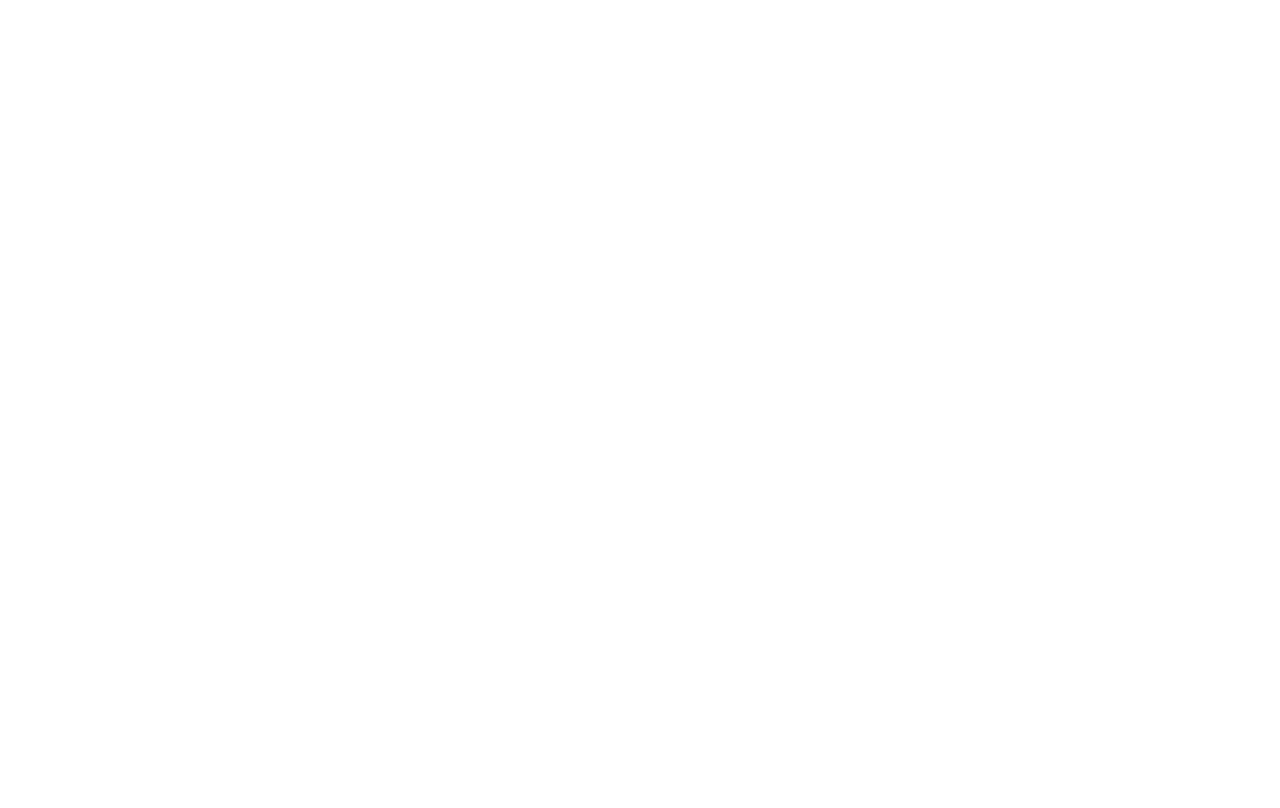
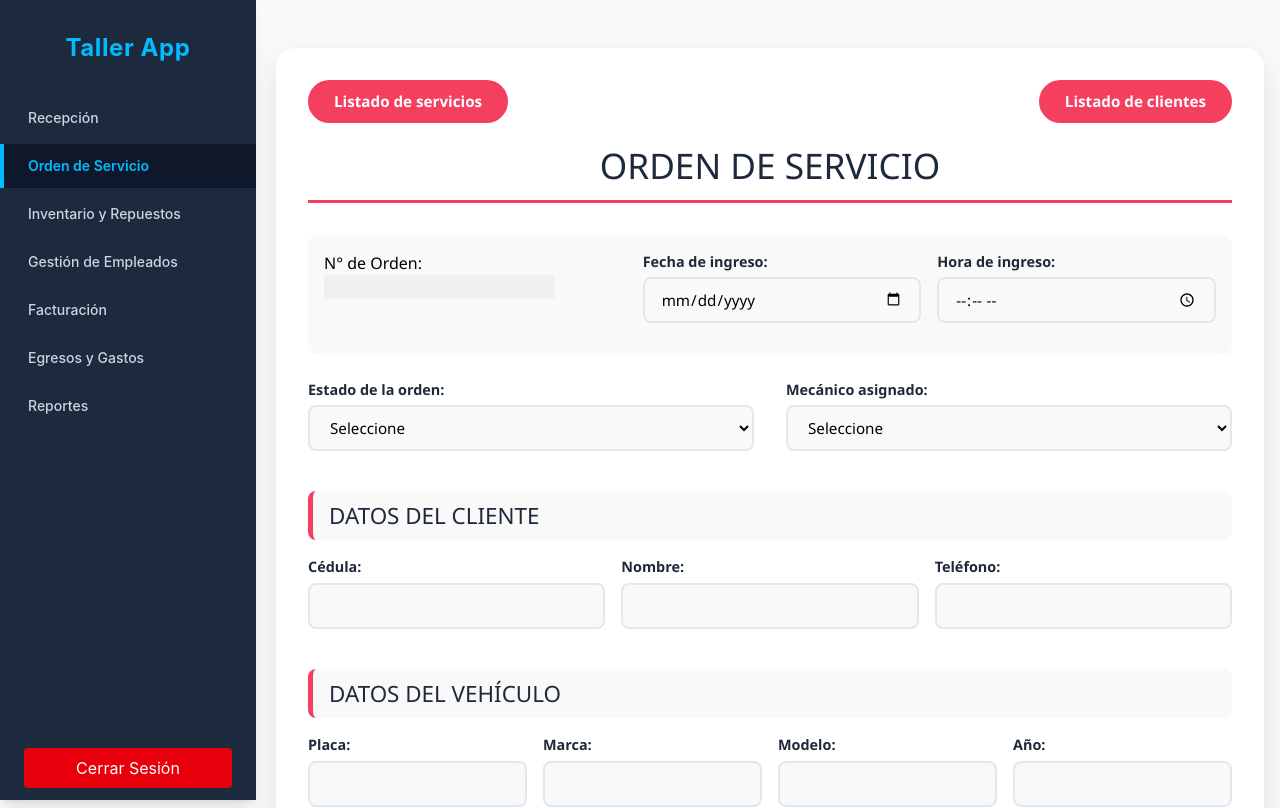
Before and after one commit to Iverson-Vargas/Frontend-Taller-Mecanico, a React (Vite) app: page /panel/Orden-Servicio in a window 1280 px wide. Before the commit this address had no page. Shown: the top 808 px of the page. Built offline with nearby package versions, Linux system fonts and the light colour scheme; sample sign-in values are in the browser's storage.

Commit message:
arreglos de direccionamiento

```diff
--- a/src/Direccionamiento.jsx
+++ b/src/Direccionamiento.jsx
@@ -16,6 +16,7 @@
 import { ListaClientes } from './pages/Listado-clientes.jsx';
 import { ReporteGanancia } from './pages/Reporte_ganancia.jsx';
 import { ReporteNominas } from './pages/reporte_nominas.jsx';
+import { EstadoCliente } from './pages/EstadoCliente.jsx';
 
 export const Direccionamiento = () => {
 
@@ -33,7 +34,16 @@
     return(
         <Routes>
             <Route path='/' element={<Login />} />
-            <Route path="/Prueba" element={<PlantillaPrueba />}>
+            <Route path='/estado-cliente' element={
+                <ProtectedRoute>
+                    <EstadoCliente />
+                </ProtectedRoute>
+            } />
+            <Route path="/panel" element={
+                <ProtectedRoute>
+                    <PlantillaPrueba />
+                </ProtectedRoute>
+            }>
                 <Route path='ReporteGanancia' element={<ReporteGanancia />} />
                 <Route path='ReporteNominas' element={<ReporteNominas />} />
                 <Route path='Recepcion' element={<Recepcion />} />
```
